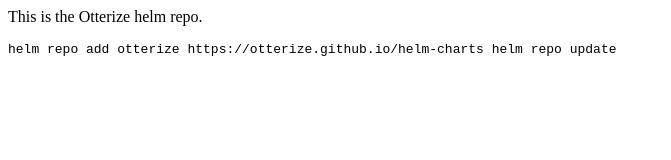
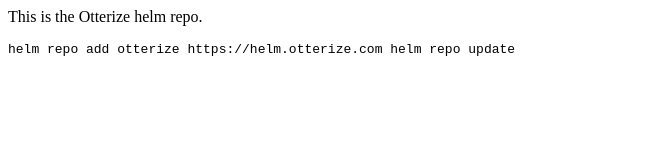
Before and after one commit to otterize/helm-charts, a plain HTML site: page index.html in a window 1280 px wide. Shown: the whole page, without its empty margins (0-671 px from the left). Drawn offline with Linux system fonts and the light colour scheme.

Commit message:
Update index.html

```diff
--- a/index.html
+++ b/index.html
@@ -2,6 +2,8 @@
   This is the Otterize helm repo.
 </p>
 <code>
-  helm repo add otterize https://otterize.github.io/helm-charts
+  helm repo add otterize https://helm.otterize.com
+</code>
+<code>
   helm repo update
 </code>
```
